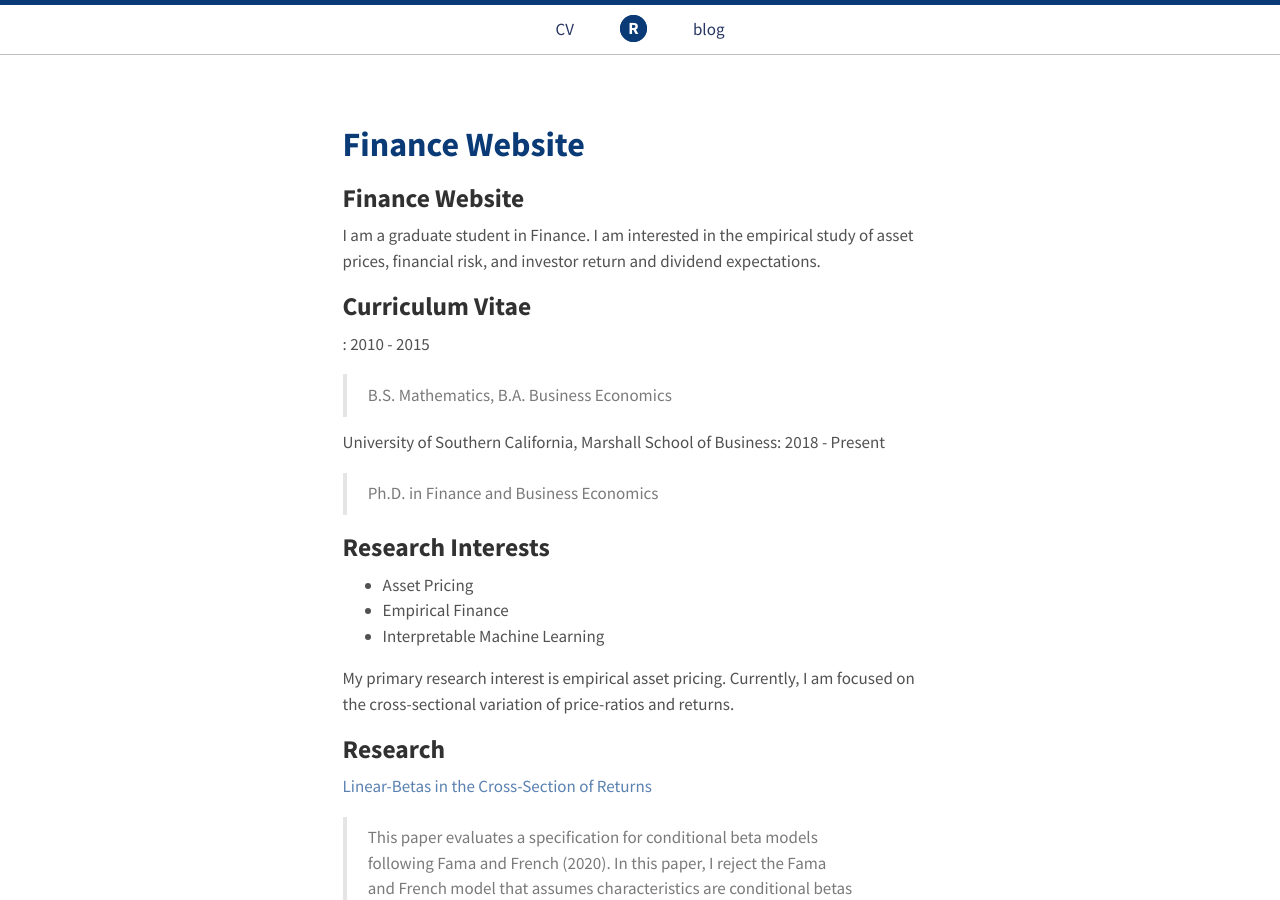
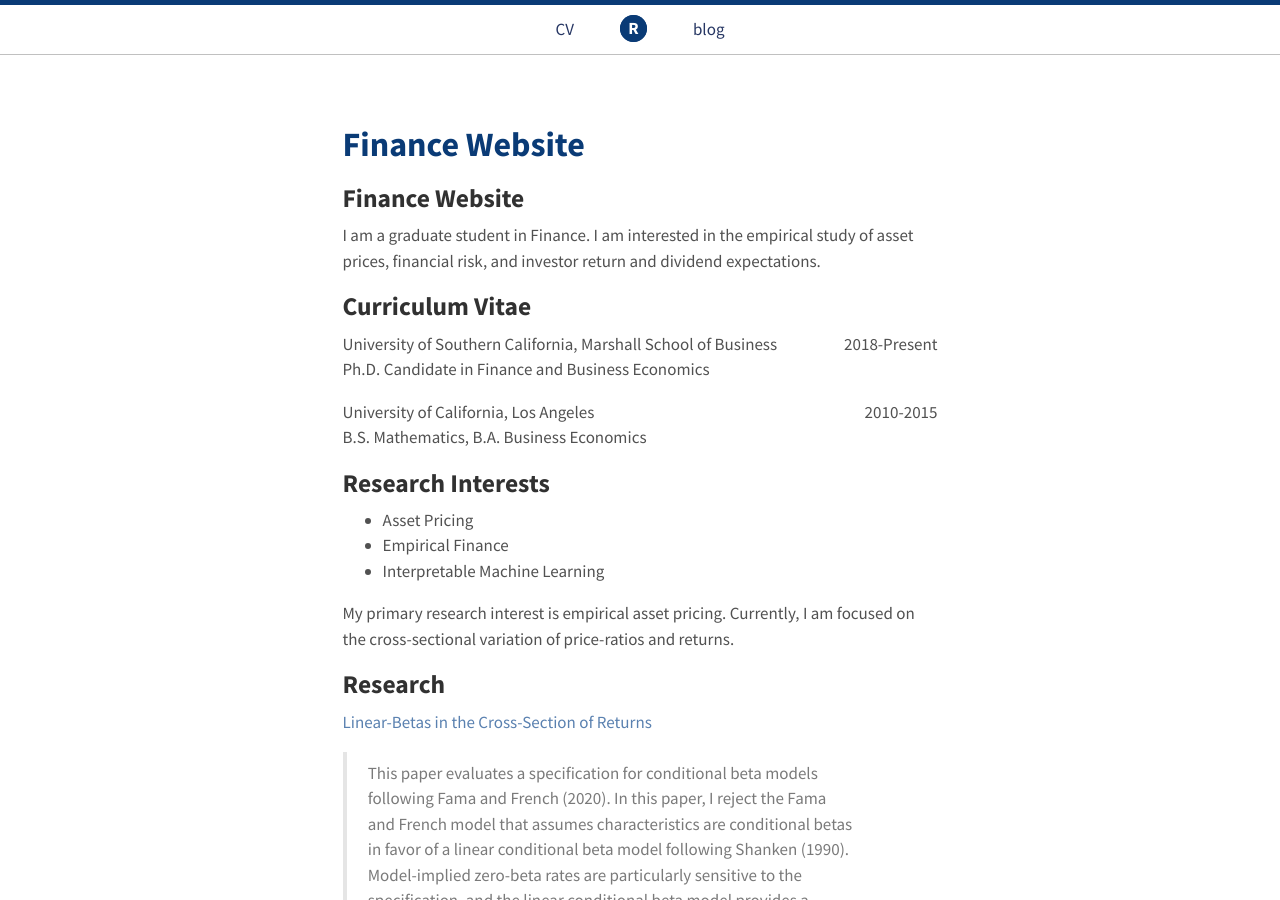
Before and after one commit to reeddoug/reeddoug.github.io, a Jekyll site: the page built from old_CV.md, in a window 1280 px wide and 900 px high. Built offline with Jekyll 4.4.1, drawn with Linux system fonts in a browser that asks for light colours; our own code applies the rules of GitHub Pages for plain Markdown files.

Commit message:
Mixed Markdown with SPAN tag

```diff
--- a/old_CV.md
+++ b/old_CV.md
@@ -3,11 +3,20 @@
 I am a graduate student in Finance. I am interested in the empirical study of asset prices, financial risk, and investor return and dividend expectations.
 
 ## Curriculum Vitae
-: 2010 - 2015
-> B.S. Mathematics, B.A. Business Economics
+<p style="text-align:left;">
+    University of Southern California, Marshall School of Business
+    <span style="float:right;">
+        2018-Present
+    </span>
+<br>Ph.D. Candidate in Finance and Business Economics</p>
 
-University of Southern California, Marshall School of Business: 2018 - Present
-> Ph.D. in Finance and Business Economics
+
+<p style="text-align:left;">
+    University of California, Los Angeles
+    <span style="float:right;">
+        2010-2015
+    </span>
+<br>B.S. Mathematics, B.A. Business Economics</p>
 
 ## Research Interests
 - Asset Pricing
```
